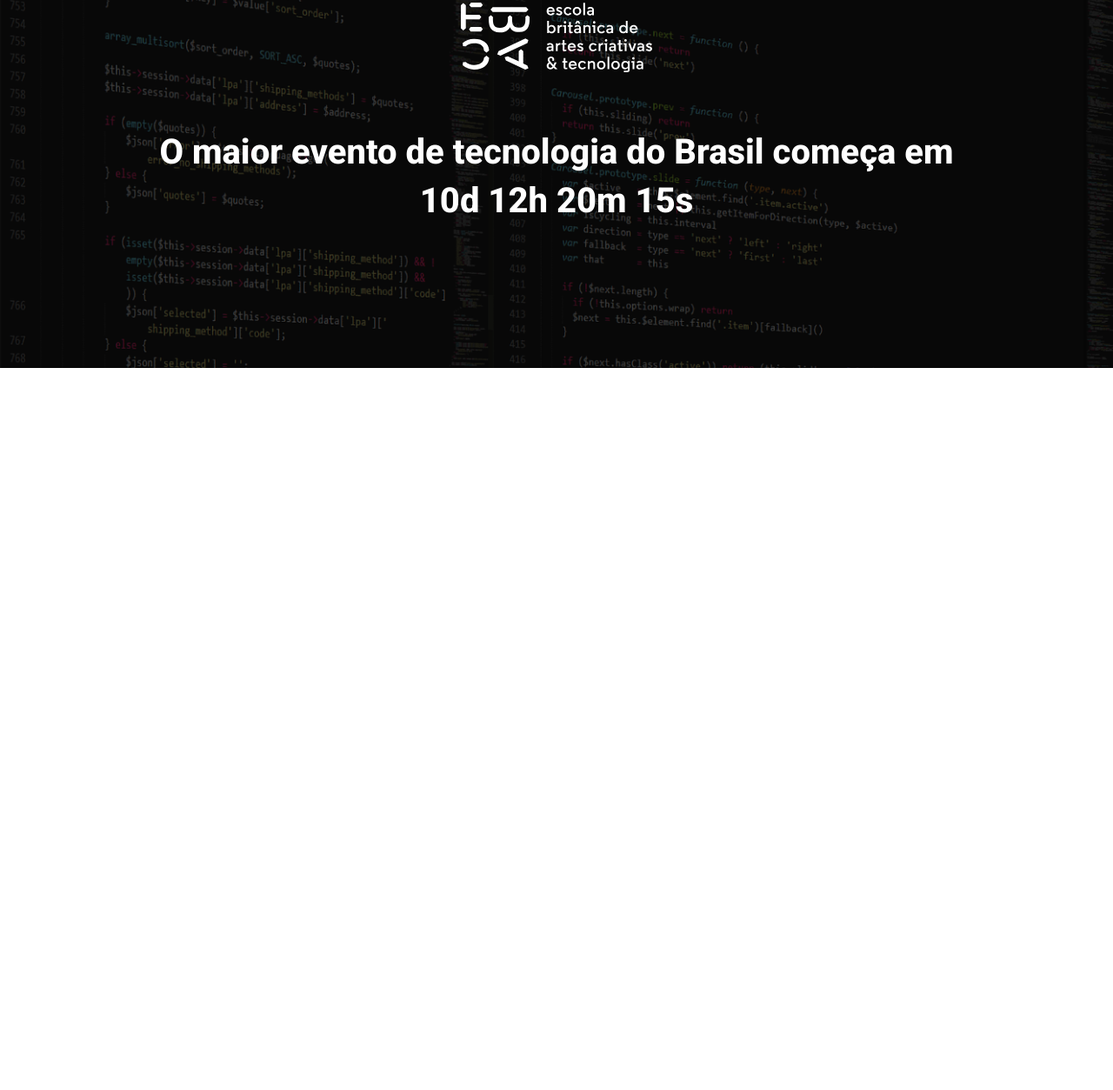
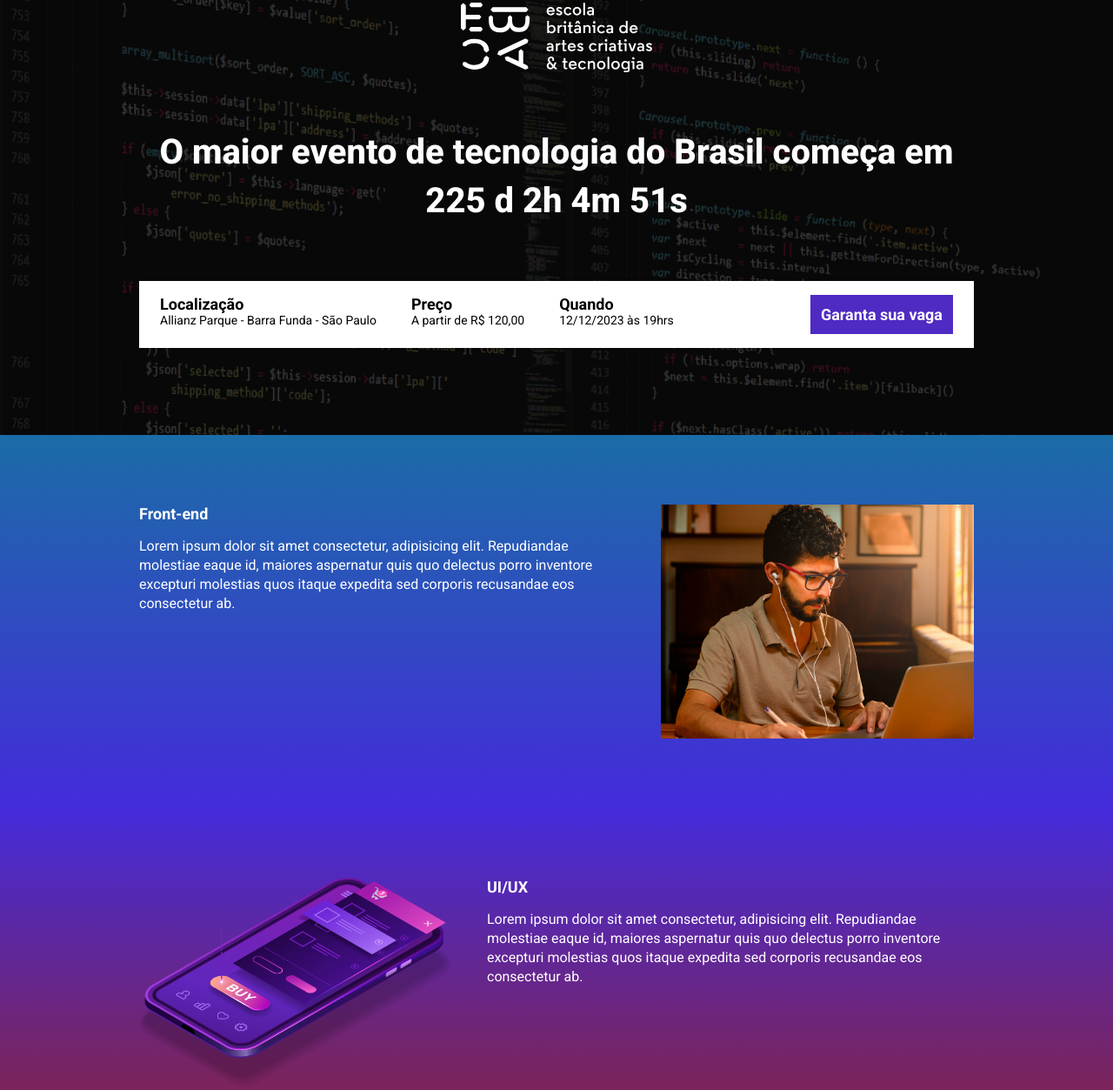
Before and after one commit to freitas-paola/ebac_tech_talks, a website built with Parcel: page src/index.html in a window 1280 px wide. Shown: the part 61-1314 px from the top of the page at 87% size. Before the commit the page ends 800 px from the top, so only its background shows below. Built offline with nearby package versions, Linux system fonts and the light colour scheme.

Commit message:
criando countdown

```diff
--- a/package.json
+++ b/package.json
@@ -2,9 +2,9 @@
   "name": "ebac_talks",
   "version": "1.0.0",
   "description": "",
-  "main": "index.js",
   "scripts": {
     "dev": "parcel src/index.html src/styles/main.scss src/scripts/main.js",
+    "build": "parcel build src/index.html",
     "test": "echo \"Error: no test specified\" && exit 1"
   },
   "keywords": [],
--- a/src/index.html
+++ b/src/index.html
@@ -11,17 +11,99 @@
       href="https://fonts.googleapis.com/css2?family=Roboto:wght@400;700;800&display=swap"
       rel="stylesheet"
     />
+
     <link rel="stylesheet" href="styles/main.scss" />
+    <link rel="stylesheet" href="https://unpkg.com/aos@next/dist/aos.css" />
   </head>
   <body>
     <header class="hero">
       <div class="container">
         <img class="hero__logo" src="./images/ebac_logo.svg" alt="EBAC" />
         <p class="hero__text">
-          O maior evento de tecnologia do Brasil começa em 10d 12h 20m 15s
+          O maior evento de tecnologia do Brasil começa em
+          <span id="counter"></span>
         </p>
+        <div class="infos-bar">
+          <ul class="infos-bar__infos">
+            <li class="infos-bar__infos__item">
+              <strong>Localização</strong>
+              Allianz Parque - Barra Funda - São Paulo
+            </li>
+            <li class="infos-bar__infos__item">
+              <strong> Preço </strong>
+              A partir de R$ 120,00
+            </li>
+            <li class="infos-bar__infos__item">
+              <strong>Quando</strong>
+              12/12/2023 às 19hrs
+            </li>
+          </ul>
+          <a href="#" class="button button--primary">Garanta sua vaga</a>
+        </div>
       </div>
     </header>
+
+    <section class="event event--frontend">
+      <div class="container" data-aos="fade-right">
+        <div class="event__details">
+          <h2 class="event__details__title">Front-end</h2>
+          <p class="event__details__description">
+            Lorem ipsum dolor sit amet consectetur, adipisicing elit.
+            Repudiandae molestiae eaque id, maiores aspernatur quis quo delectus
+            porro inventore excepturi molestias quos itaque expedita sed
+            corporis recusandae eos consectetur ab.
+          </p>
+        </div>
+        <img src="./images/frontend.png" alt="Front-end" class="event__image" />
+      </div>
+    </section>
+
+    <section class="event event--ux-ui event--image-left">
+      <div class="container" data-aos="fade-left">
+        <div class="event__details">
+          <h2 class="event__details__title">UI/UX</h2>
+          <p class="event__details__description">
+            Lorem ipsum dolor sit amet consectetur, adipisicing elit.
+            Repudiandae molestiae eaque id, maiores aspernatur quis quo delectus
+            porro inventore excepturi molestias quos itaque expedita sed
+            corporis recusandae eos consectetur ab.
+          </p>
+        </div>
+        <img src="./images/ui-ux.png" alt="UI/UX" class="event__image" />
+      </div>
+    </section>
+
+    <section class="event event--data-science">
+      <div class="container" data-aos="fade-right">
+        <div class="event__details">
+          <h2 class="event__details__title">Data Science</h2>
+          <p class="event__details__description">
+            Lorem ipsum dolor sit amet consectetur, adipisicing elit.
+            Repudiandae molestiae eaque id, maiores aspernatur quis quo delectus
+            porro inventore excepturi molestias quos itaque expedita sed
+            corporis recusandae eos consectetur ab.
+          </p>
+        </div>
+        <img src="./images/data.png" alt="Data Science" class="event__image" />
+      </div>
+    </section>
+
+    <section class="event event--backend event--image-left">
+      <div class="container" data-aos="fade-left">
+        <div class="event__details">
+          <h2 class="event__details__title">Back-end</h2>
+          <p class="event__details__description">
+            Lorem ipsum dolor sit amet consectetur, adipisicing elit.
+            Repudiandae molestiae eaque id, maiores aspernatur quis quo delectus
+            porro inventore excepturi molestias quos itaque expedita sed
+            corporis recusandae eos consectetur ab.
+          </p>
+        </div>
+        <img src="./images/backend.png" alt="Back-end" class="event__image" />
+      </div>
+    </section>
+
+    <script src="https://unpkg.com/aos@next/dist/aos.js"></script>
 
     <script src="scripts/main.js"></script>
   </body>
--- a/src/scripts/main.js
+++ b/src/scripts/main.js
@@ -1 +1,28 @@
-console.log("hello");
+AOS.init();
+
+const eventDate = new Date("Dec 12, 2023 19:00:00");
+const timeStampEvent = eventDate.getTime();
+
+const timeCount = setInterval(function () {
+  const now = new Date();
+  const timeStampNow = now.getTime();
+
+  const timeToEvent = timeStampEvent - timeStampNow;
+  const minutesInMs = 1000 * 60;
+  const hoursInMs = minutesInMs * 60;
+  const daysInMs = hoursInMs * 24;
+
+  const daysToEvent = Math.floor(timeToEvent / daysInMs);
+  const hoursToEvent = Math.floor((timeToEvent % daysInMs) / hoursInMs);
+  const minutesToEvent = Math.floor((timeToEvent % hoursInMs) / minutesInMs);
+  const secondsToEvent = Math.floor((timeToEvent % minutesInMs) / 1000);
+
+  document.getElementById(
+    "counter"
+  ).innerHTML = `${daysToEvent} d ${hoursToEvent}h ${minutesToEvent}m ${secondsToEvent}s`;
+
+  if (timeToEvent < 0) {
+    clearInterval(timeCount);
+    document.getElementById("counter").innerHTML = `Evento expirado`;
+  }
+}, 1000);
--- /dev/null
+++ b/src/styles/_event.scss
@@ -0,0 +1,79 @@
+@use "variables";
+
+.event {
+  padding: 80px 0;
+
+  &--frontend {
+    background-image: linear-gradient(
+      180deg,
+      variables.$blue1,
+      variables.$blue2
+    );
+  }
+
+  &--ux-ui {
+    background-image: linear-gradient(
+      180deg,
+      variables.$blue2,
+      variables.$pink
+    );
+  }
+
+  &--data-science {
+    background-image: linear-gradient(
+      180deg,
+      variables.$pink,
+      variables.$yellow
+    );
+  }
+
+  &--backend {
+    background-image: linear-gradient(
+      180deg,
+      variables.$yellow,
+      variables.$pink
+    );
+  }
+
+  &--image-left {
+    .container {
+      flex-direction: row-reverse;
+    }
+  }
+
+  .container {
+    display: flex;
+    gap: 40px;
+  }
+
+  &__image {
+    max-width: 360px;
+  }
+
+  &__details {
+    &__title {
+      font-size: 18px;
+      font-weight: bold;
+      margin-bottom: 16px;
+    }
+
+    &__description {
+      line-height: 22px;
+    }
+  }
+
+  @media (max-width: 640px) {
+    .container {
+      display: block;
+    }
+
+    &__image {
+      width: 100%;
+    }
+
+    &__details {
+      margin-right: 0;
+      margin-bottom: 16px;
+    }
+  }
+}
--- a/src/styles/_hero.scss
+++ b/src/styles/_hero.scss
@@ -1,3 +1,5 @@
+@use "variables";
+
 .hero {
   padding-top: 64px;
   padding-bottom: 100px;
@@ -17,7 +19,7 @@
     left: 0;
     width: 100%;
     height: 100%;
-    background-color: #000;
+    background-color: variables.$secondaryTextColor;
     opacity: 0.7;
   }
 
--- /dev/null
+++ b/src/styles/components/_buttons.scss
@@ -0,0 +1,25 @@
+@use "../variables.scss";
+
+.button {
+  padding: 12px;
+  font-size: 18px;
+  font-weight: bold;
+  text-decoration: none;
+  text-align: center;
+  white-space: nowrap;
+
+  &--primary {
+    color: variables.$textColor;
+    background-color: variables.$purple;
+  }
+
+  @media (max-width: 640px) {
+    display: block;
+    width: 100%;
+  }
+
+  @media (max-width: 1024px) {
+    display: flex;
+    align-items: center;
+  }
+}
--- /dev/null
+++ b/src/styles/components/_infos_bar.scss
@@ -0,0 +1,42 @@
+@use "../variables";
+
+.infos-bar {
+  padding: 16px 24px;
+  background-color: variables.$textColor;
+  display: flex;
+  justify-content: space-between;
+
+  &__infos {
+    display: flex;
+    gap: 40px;
+
+    &__item {
+      font-size: 14px;
+      color: variables.$secondaryTextColor;
+
+      strong {
+        color: variables.$secondaryTextColor;
+        font-size: 18px;
+        display: block;
+      }
+    }
+  }
+
+  @media (max-width: 640px) {
+    display: block;
+
+    &__infos {
+      display: block;
+
+      &__item {
+        margin-bottom: 24px;
+      }
+    }
+  }
+
+  @media (max-width: 1024px) {
+    &__infos {
+      gap: 16px;
+    }
+  }
+}
--- a/src/styles/main.scss
+++ b/src/styles/main.scss
@@ -1,11 +1,16 @@
+@use "variables";
 @use "hero";
+@use "components/infos_bar";
+@use "components/buttons";
+@use "event";
 
 * {
   margin: 0;
   padding: 0;
   box-sizing: border-box;
   font-family: "Roboto", sans-serif;
-  color: #fff;
+  color: variables.$textColor;
+  list-style: none;
 }
 
 .container {
--- /dev/null
+++ b/src/styles/variables.scss
@@ -0,0 +1,7 @@
+$textColor: #fff;
+$secondaryTextColor: #000;
+$blue1: #1b6ca7;
+$blue2: #442bdb;
+$pink: #89223b;
+$yellow: #9c791d;
+$purple: #4f2ac3;
```
